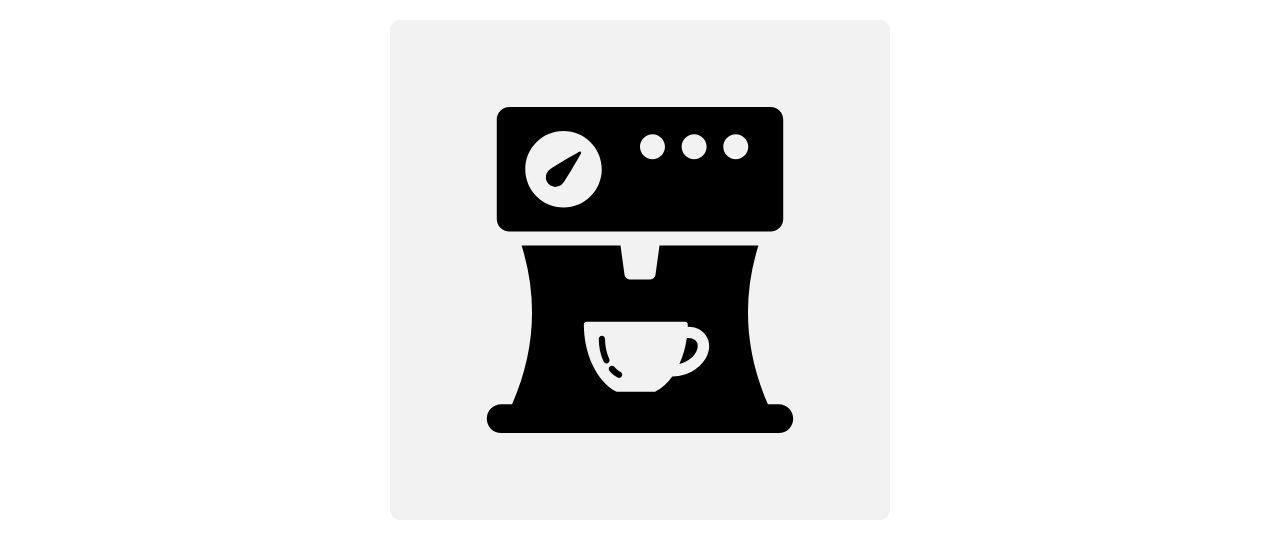
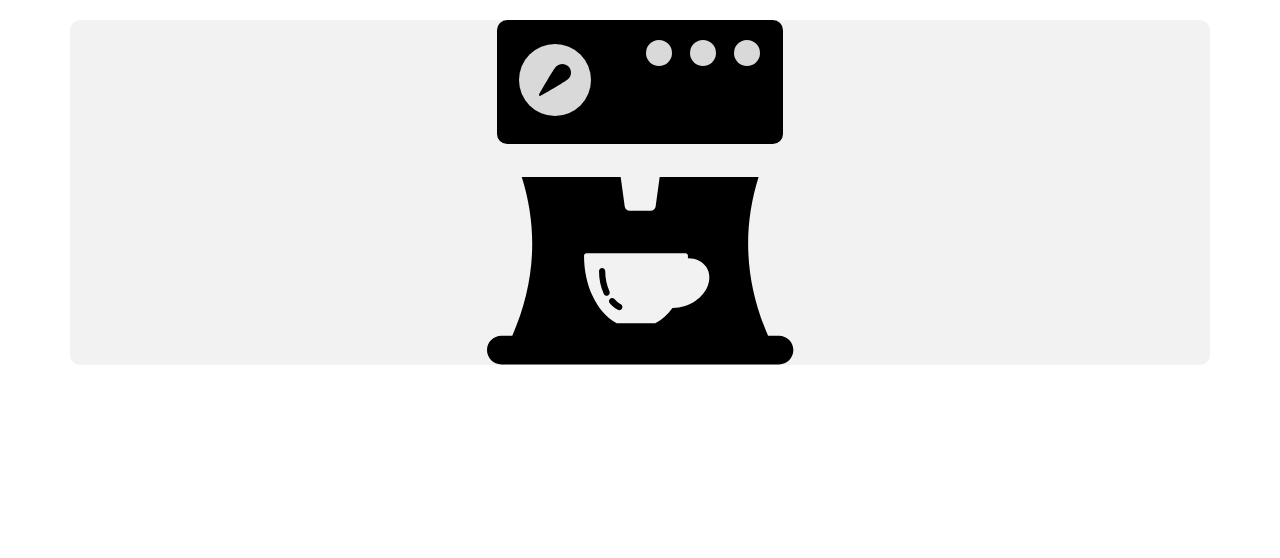
Before and after one commit to polubis/state-machine-pattern, a React (Create React App) app: page / in a window 1280 px wide. Shown: the top 558 px of the page. Built offline with nearby package versions, Linux system fonts and the light colour scheme.

Commit message:
Add express icon

```diff
--- a/src/final/express-component.tsx
+++ b/src/final/express-component.tsx
@@ -2,59 +2,45 @@ import React from "react";
 
 export const ExpressComponent = () => {
   return (
-    <svg
-      version="1.1"
-      id="Capa_1"
-      xmlns="http://www.w3.org/2000/svg"
-      x="0px"
-      y="0px"
-      viewBox="0 0 326 326"
-      width="326"
-      height="326"
-      // style="enable-background:new 0 0 326 326;"
-    >
-      <g>
+    <div className="express">
+      <svg
+        width="307"
+        height="345"
+        viewBox="0 0 307 345"
+        fill="none"
+        xmlns="http://www.w3.org/2000/svg"
+      >
         <path
-          d="M32.26,124.494h261.48c6.897,0,12.49-5.592,12.49-12.49V12.492C306.23,5.593,300.638,0,293.74,0H32.26
-		c-6.897,0-12.49,5.593-12.49,12.492v99.512C19.77,118.902,25.362,124.494,32.26,124.494z M258.765,27.273
-		c6.9,0,12.491,5.592,12.491,12.49c0,6.898-5.592,12.491-12.491,12.491c-6.897,0-12.491-5.593-12.491-12.491
-		C246.273,32.865,251.867,27.273,258.765,27.273z M217.128,27.273c6.898,0,12.49,5.592,12.49,12.49
-		c0,6.898-5.593,12.491-12.49,12.491c-6.899,0-12.491-5.593-12.491-12.491C204.637,32.865,210.229,27.273,217.128,27.273z
-		 M175.492,27.273c6.897,0,12.49,5.592,12.49,12.49c0,6.898-5.593,12.491-12.49,12.491c-6.9,0-12.492-5.593-12.492-12.491
-		C163,32.865,168.592,27.273,175.492,27.273z M86.511,24.003c21.122,0,38.245,17.123,38.245,38.245
-		c0,21.121-17.123,38.244-38.245,38.244c-21.122,0-38.244-17.123-38.244-38.244C48.267,41.126,65.389,24.003,86.511,24.003z"
+          d="M291.995 315.719H281.078C258.159 263.611 255.006 209.626 271.612 157H172.677L168.633 186.543C168.295 189.02 166.18 190.865 163.68 190.865H142.68C140.18 190.865 138.065 189.019 137.727 186.543L133.683 157H34.748C51.354 209.625 48.201 263.611 25.282 315.719H14.365C6.432 315.719 0 322.151 0 330.085C0 338.02 6.432 344.45 14.365 344.45H291.994C299.927 344.45 306.359 338.019 306.359 330.085C306.36 322.15 299.928 315.719 291.995 315.719ZM220.597 266.138C216.499 276.508 203.77 287.654 185.432 287.888C180.662 294.429 175.015 299.55 168.715 302.962C168.364 303.152 167.972 303.251 167.573 303.251H130.394C129.996 303.251 129.603 303.152 129.253 302.962C119.49 297.675 111.28 288.303 105.508 275.86C99.966 263.913 97.036 250.006 97.036 235.647C97.036 234.324 98.108 233.251 99.432 233.251H198.534C199.857 233.251 200.93 234.324 200.93 235.647C200.93 236.485 200.917 237.321 200.898 238.156C200.987 238.155 201.077 238.153 201.166 238.153C208.845 238.153 215.399 241.315 219.146 246.826C222.798 252.194 223.326 259.233 220.597 266.138Z"
+          fill="black"
         />
         <path
-          className="arrow"
-          d="M78.447,79.886c2.559,0,4.964-0.996,6.771-2.804c3.336-3.335,18.141-29.498,18.769-30.609
-		c0.275-0.49,0.191-1.102-0.204-1.498c-0.397-0.398-1.011-0.482-1.497-0.205c-1.112,0.629-27.276,15.436-30.609,18.77
-		c-1.81,1.809-2.807,4.213-2.807,6.771s0.996,4.964,2.807,6.772C73.485,78.89,75.891,79.886,78.447,79.886z"
+          d="M122.466 271.279C119.695 265.308 118.23 258.336 118.23 251.115C118.23 249.394 116.835 248 115.115 248C113.394 248 112 249.395 112 251.115C112 259.236 113.664 267.115 116.814 273.902C117.341 275.039 118.466 275.707 119.642 275.707C120.08 275.707 120.527 275.613 120.951 275.416C122.512 274.691 123.19 272.84 122.466 271.279Z"
+          fill="black"
         />
         <path
-          d="M301.815,297.269h-10.917c-22.919-52.108-26.072-106.093-9.466-158.719h-98.935l-4.044,29.543
-		c-0.338,2.477-2.453,4.322-4.953,4.322h-21c-2.5,0-4.615-1.846-4.953-4.322l-4.044-29.543H44.568
-		c16.606,52.625,13.453,106.611-9.466,158.719H24.185c-7.933,0-14.365,6.432-14.365,14.366c0,7.935,6.432,14.365,14.365,14.365
-		h277.629c7.933,0,14.365-6.431,14.365-14.365C316.18,303.7,309.748,297.269,301.815,297.269z M230.417,247.688
-		c-4.098,10.37-16.827,21.516-35.165,21.75c-4.77,6.541-10.417,11.662-16.717,15.074c-0.351,0.19-0.743,0.289-1.142,0.289h-37.179
-		c-0.398,0-0.791-0.099-1.141-0.289c-9.763-5.287-17.973-14.659-23.745-27.102c-5.542-11.947-8.472-25.854-8.472-40.213
-		c0-1.323,1.072-2.396,2.396-2.396h99.102c1.323,0,2.396,1.073,2.396,2.396c0,0.838-0.013,1.674-0.032,2.509
-		c0.089-0.001,0.179-0.003,0.268-0.003c7.679,0,14.233,3.162,17.98,8.673C232.618,233.744,233.146,240.783,230.417,247.688z"
+          d="M133.804 284.326C131.503 283.08 129.365 281.328 127.448 279.121C126.319 277.822 124.351 277.683 123.052 278.812C121.753 279.941 121.614 281.908 122.743 283.208C125.152 285.982 127.876 288.201 130.835 289.805C131.306 290.061 131.815 290.182 132.317 290.182C133.423 290.182 134.495 289.59 135.059 288.55C135.878 287.037 135.317 285.145 133.804 284.326Z"
+          fill="black"
         />
+        <rect x="10" width="286" height="124" rx="10" fill="black" />
+        <circle cx="172" cy="33" r="13" fill="#D9D9D9" />
+        <circle cx="216" cy="33" r="13" fill="#D9D9D9" />
+        <circle cx="260" cy="33" r="13" fill="#D9D9D9" />
+      </svg>
+      <svg
+        className="arrow"
+        width="72"
+        height="72"
+        viewBox="0 0 72 72"
+        fill="none"
+        xmlns="http://www.w3.org/2000/svg"
+      >
+        <circle cx="36" cy="36" r="36" fill="#D9D9D9" />
         <path
-          d="M132.242,251.99c-2.771-5.971-4.236-12.943-4.236-20.164c0-1.721-1.395-3.115-3.115-3.115
-		c-1.721,0-3.115,1.395-3.115,3.115c0,8.121,1.664,16,4.814,22.787c0.527,1.137,1.652,1.805,2.828,1.805
-		c0.438,0,0.885-0.094,1.309-0.291C132.288,255.402,132.966,253.551,132.242,251.99z"
+          d="M28.6872 52C31.0084 52 33.1899 51.0965 34.829 49.4566C37.8551 46.4315 51.2845 22.6996 51.8541 21.6918C52.1036 21.2474 52.0274 20.6923 51.6691 20.333C51.309 19.972 50.752 19.8958 50.3112 20.1471C49.3025 20.7177 25.5695 34.1487 22.5462 37.1729C20.9044 38.8138 20 40.9944 20 43.3147C20 45.635 20.9035 47.8175 22.5462 49.4575C24.1862 51.0965 26.3686 52 28.6872 52Z"
+          fill="black"
         />
-        <path
-          d="M210.987,231.102l-0.227,0.002c-0.306,0.004-0.624,0.011-0.949,0.02c-1.253,9.225-3.747,18.03-7.395,25.98
-		c8.791-2.203,15.158-7.932,17.402-13.605c1.338-3.389,1.242-6.482-0.275-8.713C217.951,232.444,214.832,231.102,210.987,231.102z"
-        />
-        <path
-          d="M143.58,265.037c-2.301-1.246-4.439-2.998-6.356-5.205c-1.129-1.299-3.097-1.438-4.396-0.309
-		c-1.299,1.129-1.438,3.096-0.309,4.396c2.409,2.774,5.133,4.993,8.092,6.597c0.471,0.256,0.98,0.377,1.482,0.377
-		c1.106,0,2.178-0.592,2.742-1.632C145.654,267.748,145.093,265.856,143.58,265.037z"
-        />
-      </g>
-    </svg>
+      </svg>
+    </div>
   );
 };
--- a/src/index.css
+++ b/src/index.css
@@ -2,17 +2,20 @@
   background: #f2f2f2;
   border-radius: 10px;
   display: flex;
-  height: 500px;
-  width: 500px;
   align-items: center;
   justify-content: center;
   margin-top: 20px;
 }
 
+.express {
+  position: relative;
+}
+
 .arrow {
-  transition: 0.3 ease-in-out transform;
-  transform-origin: 50px 50px;
-  transform: rotate(100px);
+  position: absolute;
+  top: 24px;
+  left: 32px;
+  transform: rotate(180deg);
 }
 
 .dot-red {
```
